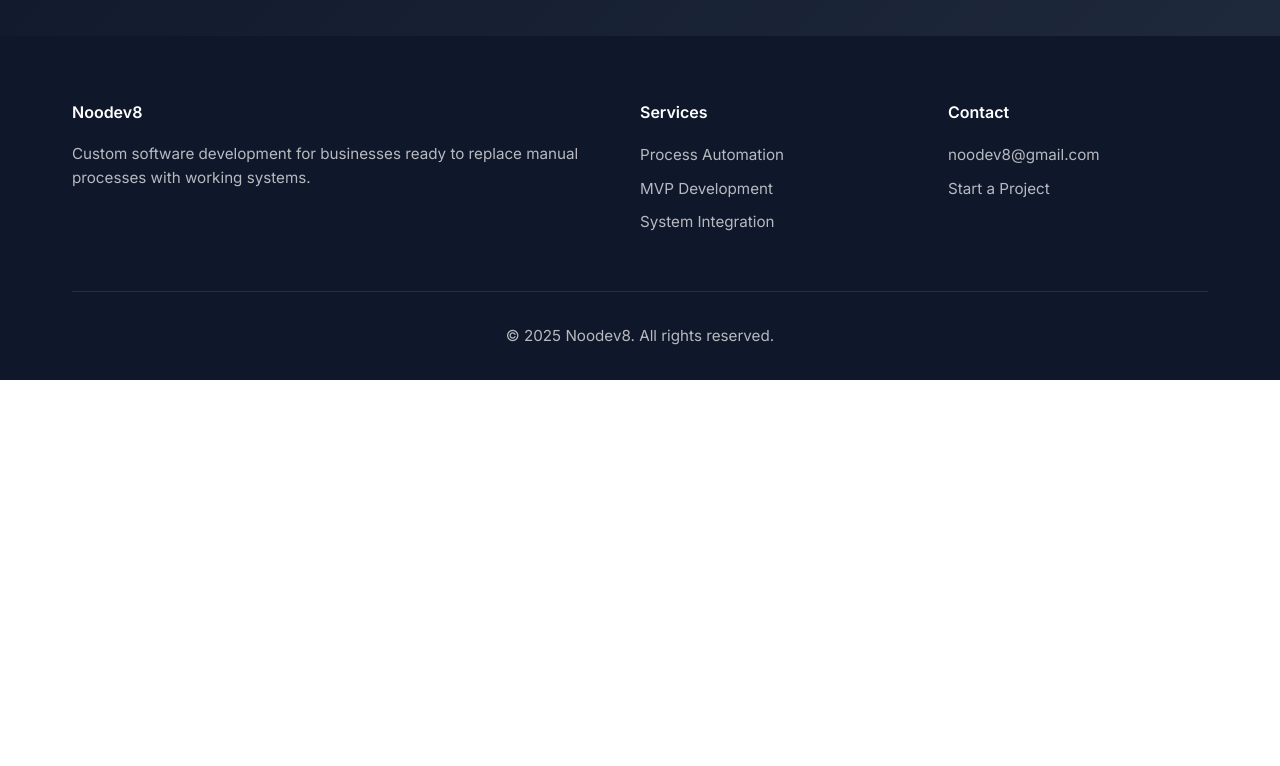
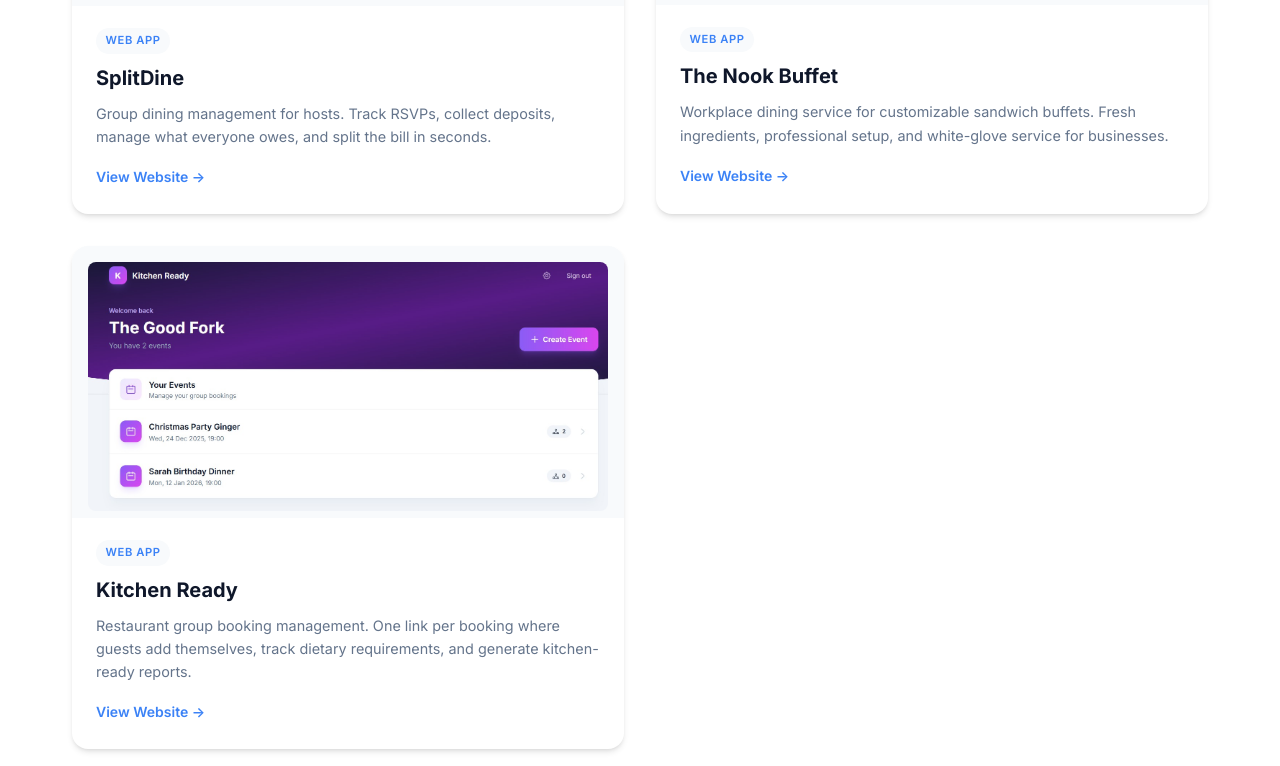
Before and after one commit to noodev8/noodev8-website, a website: page portfolio.html in a window 1280 px wide. Shown: the part 1934-2700 px from the top of the page. Before the commit the page ends 2314 px from the top, so only its background shows below. Drawn offline with Linux system fonts and the light colour scheme.

Commit message:
Add SplitDine, Nook Buffet, and Kitchen Ready to portfolio

```diff
--- a/portfolio.html
+++ b/portfolio.html
@@ -278,6 +278,45 @@
               <a href="https://play.google.com/store/apps/details?id=uk.co.lmslocal.lmslocal_flutter" target="_blank" class="portfolio-link">View on Play Store →</a>
             </div>
           </div>
+
+          <!-- SplitDine -->
+          <div class="portfolio-card">
+            <div class="portfolio-screenshots">
+              <img src="images/splitdine.png" alt="SplitDine">
+            </div>
+            <div class="portfolio-content">
+              <span class="portfolio-tag">Web App</span>
+              <h3>SplitDine</h3>
+              <p>Group dining management for hosts. Track RSVPs, collect deposits, manage what everyone owes, and split the bill in seconds.</p>
+              <a href="https://splitdine.vercel.app/" target="_blank" class="portfolio-link">View Website →</a>
+            </div>
+          </div>
+
+          <!-- The Nook Buffet -->
+          <div class="portfolio-card">
+            <div class="portfolio-screenshots">
+              <img src="images/nook.png" alt="The Nook Buffet">
+            </div>
+            <div class="portfolio-content">
+              <span class="portfolio-tag">Web App</span>
+              <h3>The Nook Buffet</h3>
+              <p>Workplace dining service for customizable sandwich buffets. Fresh ingredients, professional setup, and white-glove service for businesses.</p>
+              <a href="https://nookbuffet.vercel.app/" target="_blank" class="portfolio-link">View Website →</a>
+            </div>
+          </div>
+
+          <!-- Kitchen Ready -->
+          <div class="portfolio-card">
+            <div class="portfolio-screenshots">
+              <img src="images/kitchenready.jpg" alt="Kitchen Ready">
+            </div>
+            <div class="portfolio-content">
+              <span class="portfolio-tag">Web App</span>
+              <h3>Kitchen Ready</h3>
+              <p>Restaurant group booking management. One link per booking where guests add themselves, track dietary requirements, and generate kitchen-ready reports.</p>
+              <a href="https://groupbook-opal.vercel.app/" target="_blank" class="portfolio-link">View Website →</a>
+            </div>
+          </div>
         </div>
       </div>
     </section>
```
Also changed, not shown: images/kitchenready.jpg (added).
